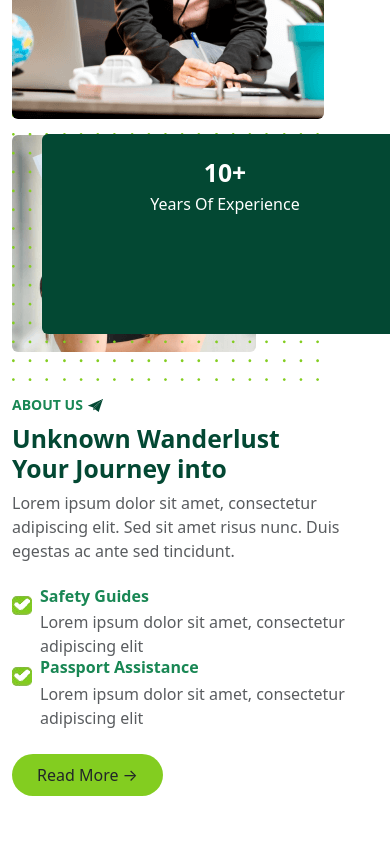
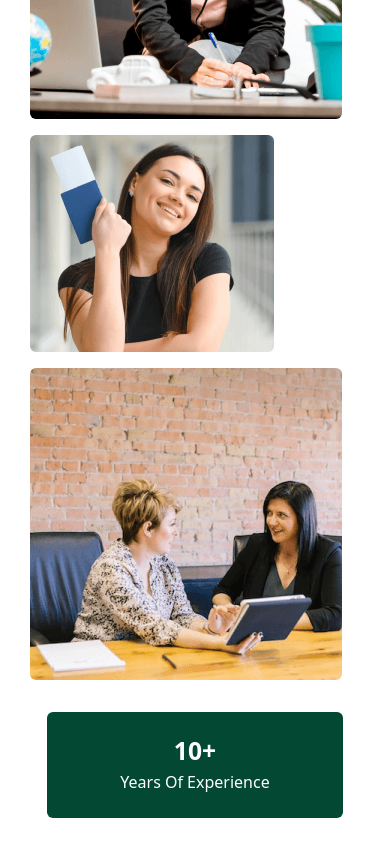
Before and after one commit to jisha-charly/routex, a React (Create React App) app: page / in a window 390 px wide. Shown: the part 1220-2064 px from the top of the page. Built offline with nearby package versions, Linux system fonts and the light colour scheme.

Commit message:
mobile responsive pblm fixed in about us

```diff
--- a/src/components/AboutUs.css
+++ b/src/components/AboutUs.css
@@ -65,9 +65,30 @@ color: white;}
       display: flex;
       flex-direction: column;
       gap: 1rem;
+      position: static; /* Prevent overlap */
+    }
+    .image1,
+    .image2,
+    .image3 {
+      position: static;
+      width: 90%;
+      margin: 0 auto;
+    }
+    .experience {
+      order: 4;
+      width: 90%;
+      margin: 0 auto;
     }
 
     .experience-box {
-      max-width: 100%;
+      position: static;
+      max-width: 90%;
+      height: auto;
+      margin: 1rem auto;
+    }
+
+    .dotted {
+      display: none;
+
     }
   }
```
